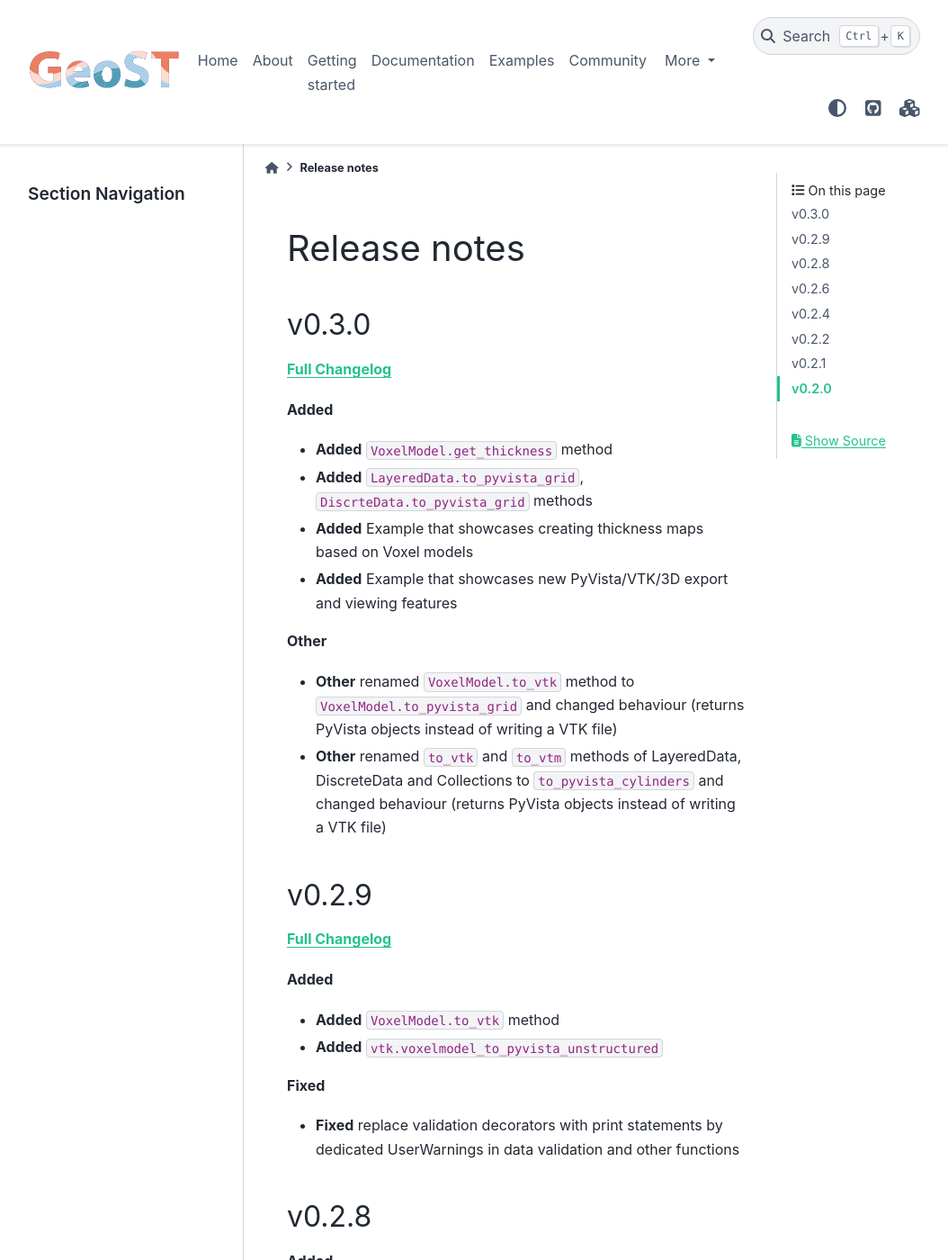
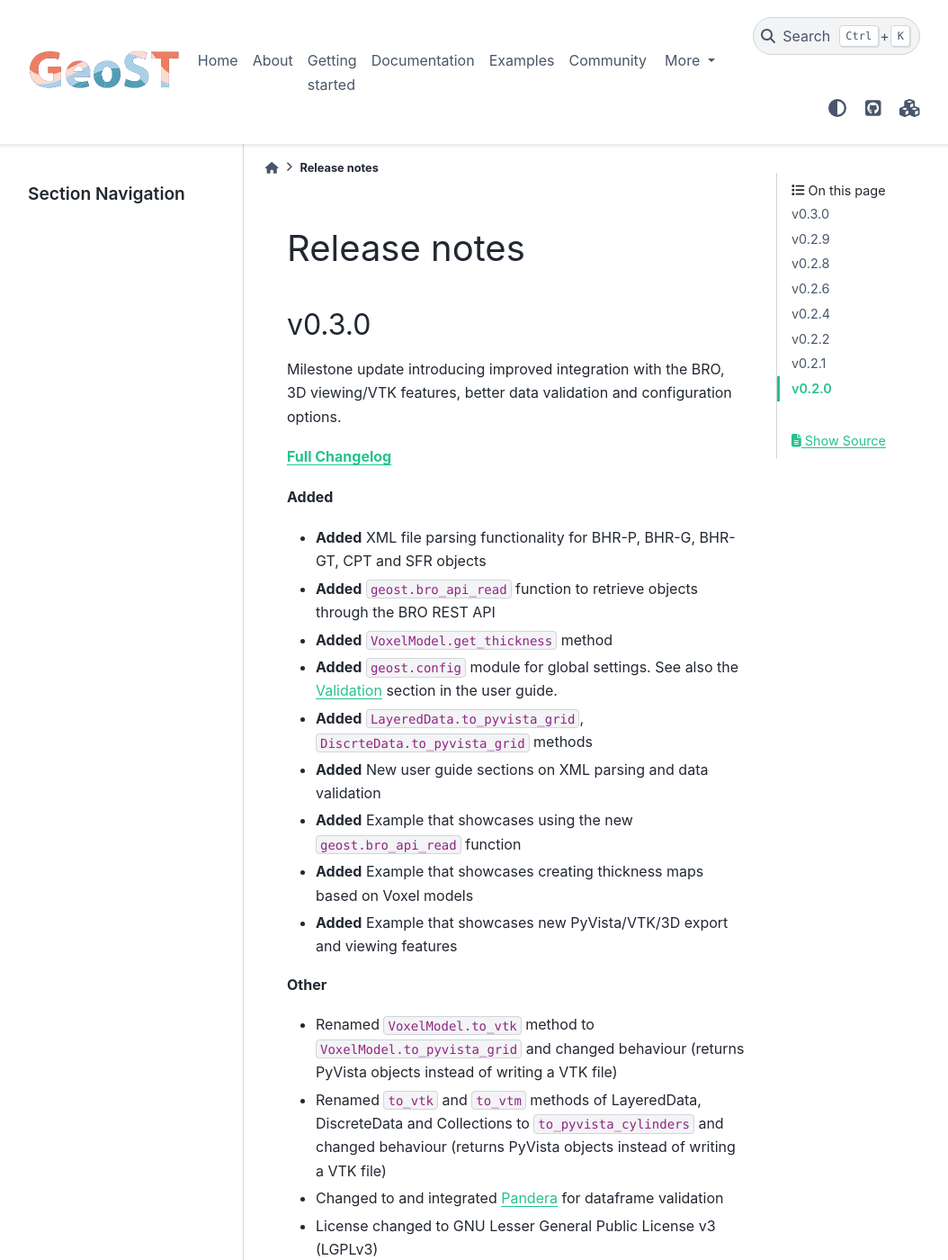
Before and after one commit to Deltares-research/geost, a Sphinx documentation site: the page built from docs/changelog.md, in a window 1280 px wide and 1400 px high. Shown: the whole window at 90% size, without its empty margins (113-1167 px from the left). Built offline with Sphinx 7.4.7 and the PyData theme 0.15.4, drawn with Linux system fonts in a browser that asks for light colours; some of the changed text lies outside the part shown.

Commit message:
Updated documentation; Changed license to lgplv3; pixi update -> updated lock-file

```diff
--- a/docs/changelog.md
+++ b/docs/changelog.md
@@ -2,17 +2,27 @@
 
 ## v0.3.0
 
+Milestone update introducing improved integration with the BRO, 3D viewing/VTK features,
+better data validation and configuration options.
+
 [**Full Changelog**](https://github.com/Deltares-research/geost/compare/0.2.9...0.3.0)
 
 **Added**
+- **Added** XML file parsing functionality for BHR-P, BHR-G, BHR-GT, CPT and SFR objects
+- **Added** `geost.bro_api_read` function to retrieve objects through the BRO REST API
 - **Added** `VoxelModel.get_thickness` method
+- **Added** `geost.config` module for global settings. See also the [Validation](./user_guide/validation.ipynb) section in the user guide.
 - **Added** `LayeredData.to_pyvista_grid`, `DiscrteData.to_pyvista_grid` methods
+- **Added** New user guide sections on XML parsing and data validation
+- **Added** Example that showcases using the new `geost.bro_api_read` function
 - **Added** Example that showcases creating thickness maps based on Voxel models
 - **Added** Example that showcases new PyVista/VTK/3D export and viewing features
 
 **Other**
-- **Other** renamed `VoxelModel.to_vtk` method to `VoxelModel.to_pyvista_grid` and changed behaviour (returns PyVista objects instead of writing a VTK file)
-- **Other** renamed `to_vtk` and `to_vtm` methods of LayeredData, DiscreteData and Collections to `to_pyvista_cylinders` and changed behaviour (returns PyVista objects instead of writing a VTK file)
+- Renamed `VoxelModel.to_vtk` method to `VoxelModel.to_pyvista_grid` and changed behaviour (returns PyVista objects instead of writing a VTK file)
+- Renamed `to_vtk` and `to_vtm` methods of LayeredData, DiscreteData and Collections to `to_pyvista_cylinders` and changed behaviour (returns PyVista objects instead of writing a VTK file)
+- Changed to and integrated [Pandera](https://pandera.readthedocs.io/en/stable/) for dataframe validation
+- License changed to GNU Lesser General Public License v3 (LGPLv3)
 
 
 ## v0.2.9
@@ -39,7 +49,7 @@
 - **Fixed** use correct transformation of coordinates between lat,lon and x,y
 
 **Other**
-- **Other** remove unnecessary transpose in `sample_along_line` for more generic behaviour
+- Removed unnecessary transpose in `sample_along_line` for more generic behaviour
 
 
 ## v0.2.6
@@ -61,10 +71,6 @@
 * **Fixed** *find_area_labels* can now return multiple labels when passing an iterable of column names
 * **Fixed** Newly added columns to the header are now preserved upon making selections and slices
 
-**Other**
-- **Updated** Function docstrings
-- **Updated** Pixi tasks for docs management
-
 
 ## v0.2.4
 
@@ -80,9 +86,6 @@
 * **Fixed** multiple Pandas setting-on-copy-warnings
 * **Fixed** QGis3D export not using the collection's CRS
 
-**Other**
-- **Updated** readme
-- **Removed** requirements.txt
 
 ## v0.2.2
 
@@ -97,8 +100,6 @@
 - **Fixed** icons in readme
 - **Fixed** select_by_values slow copy behaviour for large datasets
 
-**Other**
-- **Updated** pixi environment
 
 ## v0.2.1
 
@@ -109,9 +110,6 @@
 **Fixed**
 - **Fixed** adjustment of z-coordinates when using read_borehole_table
 
-**Other**
-- **Updated** readme
-- **Updated** license
 
 ## v0.2.0
 
--- a/pyproject.toml
+++ b/pyproject.toml
@@ -26,10 +26,11 @@ classifiers = [
     "Development Status :: 2 - Pre-Alpha",
     "Intended Audience :: Science/Research",
     "Topic :: Scientific/Engineering",
-    "License :: OSI Approved :: MIT License",
+    "License :: OSI Approved :: GNU Lesser General Public License v3 (LGPLv3)",
     "Operating System :: OS Independent",
     "Programming Language :: Python",
     "Programming Language :: Python :: 3.12",
+    "Programming Language :: Python :: 3.13",
     "Topic :: Scientific/Engineering",
 ]
 requires-python = ">=3.12"
```
Also changed, not shown: README.md (+3 -2 lines), docs/examples.md (+3 -3 lines), docs/index.md (+1 -2 lines), docs/examples/bro_soil_cores.ipynb, docs/examples/retrieve_bro_data.ipynb, docs/getting_started/introduction.ipynb, docs/user_guide/validation.ipynb, 2 other files.
